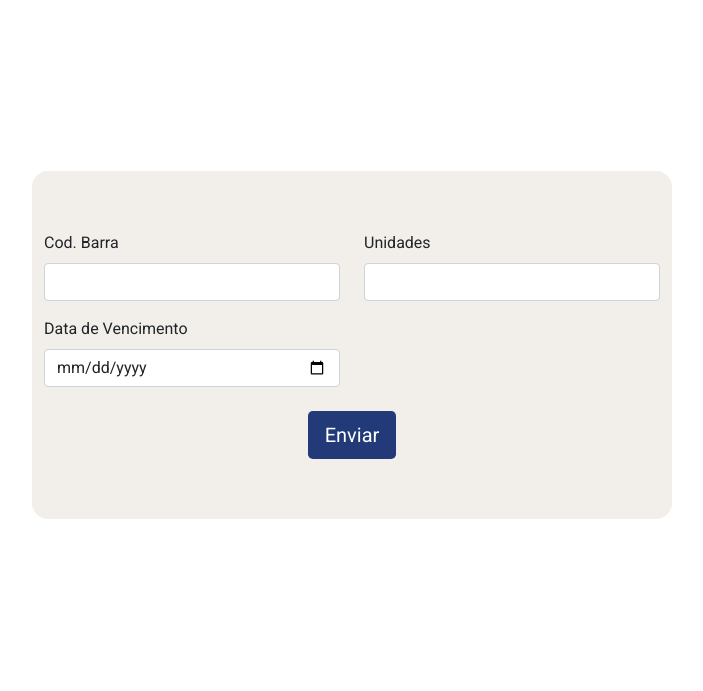
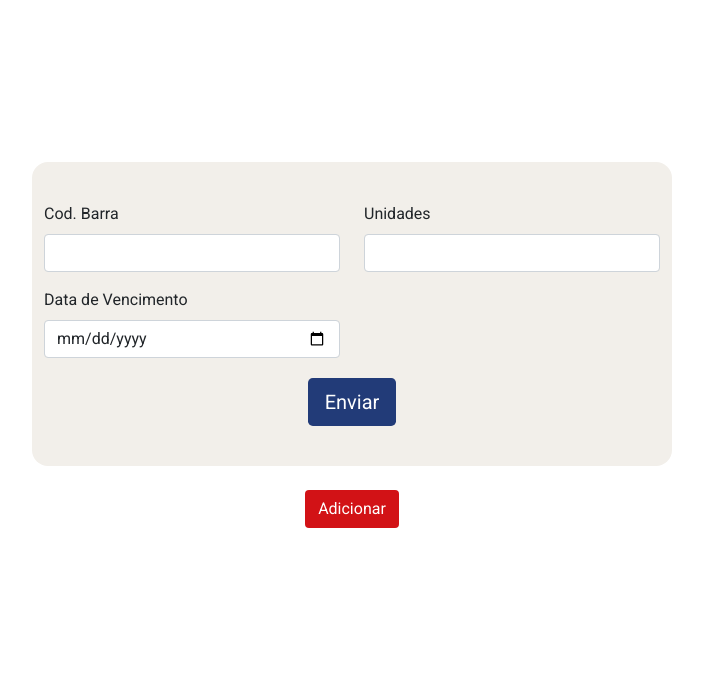
Before and after one commit to Eder-Queiroz/controle_validade, a PHP site: page / in a window 1280 px wide. Shown: the part 109-800 px from the top of the page, without its empty margins (288-991 px from the left). Run offline with PHP 8.4, Linux system fonts and the light colour scheme.

Commit message:
Foi criado a janela modal para adicionar os produtos

```diff
--- a/assets/style/style.css
+++ b/assets/style/style.css
@@ -13,6 +13,26 @@ html, body{
     --primary-color: #d21216;
     --blue-color: #223b78;
     --gray-color: #f2efea;
+}
+
+.btn-style{
+    background-color: var(--blue-color);
+    color: white;
+    margin-top: 20px;
+}
+
+.btn-style:hover{
+    color: rgb(175, 175, 175);
+}
+
+.btn-second{
+    background-color: var(--primary-color);
+    color: white;
+    margin-top: 20px;
+}
+
+.btn-second:hover{
+    color: rgb(175, 175, 175);
 }
 
 /* Menu de navegação */
@@ -40,7 +60,7 @@ main{
 
 main section{
     background-color: var(--gray-color);
-    padding: 60px;
+    padding: 40px;
     border-radius: 16px;
 }
 
@@ -48,13 +68,16 @@ form label{
     margin-bottom: 8px;
 }
 
-.btn{
-    background-color: var(--blue-color);
-    color: white;
+/* ######### */
+
+/* Modal */
+
+.modal-content{
+    padding: 10px 40px 40px 40px;
 }
 
-.btn:hover{
-    color: rgb(175, 175, 175);
+.modal-body > form > .btn-style{
+    margin-top: 40px;
 }
 
 /* ######### */
--- a/index.php
+++ b/index.php
@@ -57,7 +57,7 @@
 
 </nav>
 
-<main class="d-flex flex-row justify-content-center align-items-center">
+<main class="d-flex flex-column justify-content-center align-items-center">
 
     <section class="container-md col-md-6">
 
@@ -82,11 +82,71 @@
 
             </div>
 
-            <button class="btn btn-lg mt-4">Enviar</button>
+            <button class="btn btn-lg btn-style">Enviar</button>
 
         </form>
 
     </section>
+
+    <!-- button modal -->
+    <button type="button" class="btn btn-second mt-4" data-bs-toggle="modal" data-bs-target="#modal">
+        Adicionar
+    </button>
+
+    <!-- Modal -->
+    <div class="modal fade" id="modal" tabindex="-1" aria-labelledby="modalLabel" aria-hidden="true">
+
+        <div class="modal-dialog modal-dialog-centered modal-lg">
+            <div class="modal-content">
+
+                <div class="modal-header">
+                    <h5 class="modal-title" id="modalLabel">Adicionar Produto</h5>
+                    <button type="button" class="btn-close" data-bs-dismiss="modal" aria-label="Close"></button>
+                </div>
+
+                <div class="modal-body">
+
+                    <form action="#" method="post">
+
+                        <div class="row mb-4">
+
+                            <div class="form-group col-md-6">
+                                <label for="codeBar">Cod. Barra</label>
+                                <input type="number" name="codeBar" id="codeBar" class="form-control">
+                            </div>
+
+                            <div class="form-group col-md-6">
+                                <label for="nome">Nome</label>
+                                <input type="text" name="nome" id="nome" class="form-control">
+                            </div>
+
+                        </div>
+
+                        <div class="row">
+
+                            <div class="form-group col-md-6">
+                                <label for="marca">Marca</label>
+                                <input type="text" name="marca" id="marca" class="form-control">
+                            </div>
+
+                            <div class="form-group col-md-6">
+                                <label for="peso">Peso</label>
+                                <input type="text" name="peso" id="peso" class="form-control">
+                            </div>
+                        </div>
+
+                        <button class="btn btn-style">Enviar</button>
+
+                    </form>
+
+                </div>
+
+            </div>
+        </div>
+
+    </div>
+
+
 
 </main>
 
```
